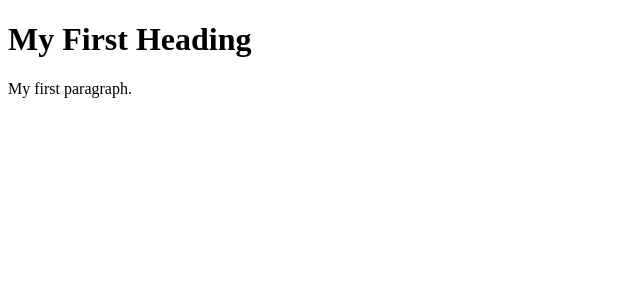
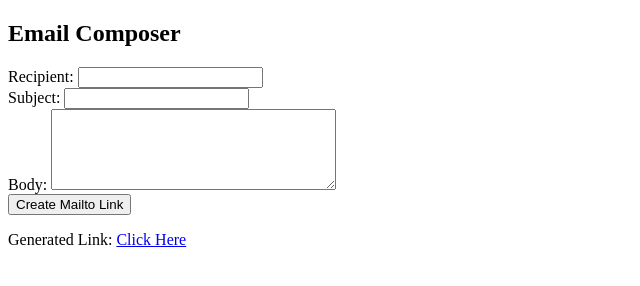
Before and after one commit to orzelig/FremontMail, a plain HTML site: page index.html in a window 1280 px wide. Shown: the whole page, without its empty margins (0-640 px from the left). Drawn offline with Linux system fonts and the light colour scheme.

Commit message:
Update index.html

```diff
--- a/index.html
+++ b/index.html
@@ -1,10 +1,52 @@
 <!DOCTYPE html>
-<html>
+<html lang="en">
+<head>
+    <meta charset="UTF-8">
+    <meta name="viewport" content="width=device-width, initial-scale=1.0">
+    <title>Email Composer</title>
+</head>
 <body>
 
-<h1>My First Heading</h1>
+    <h2>Email Composer</h2>
 
-<p>My first paragraph.</p>
+    <!-- Form for email details -->
+    <form id="emailForm">
+        <div>
+            <label for="recipient">Recipient:</label>
+            <input type="email" id="recipient" name="recipient">
+        </div>
+        <div>
+            <label for="subject">Subject:</label>
+            <input type="text" id="subject" name="subject">
+        </div>
+        <div>
+            <label for="body">Body:</label>
+            <textarea id="body" name="body" rows="5" cols="33"></textarea>
+        </div>
+        <button type="button" onclick="generateMailto()">Create Mailto Link</button>
+    </form>
+
+    <!-- Display the generated mailto link -->
+    <p>Generated Link: <a id="mailtoLink" href="#">Click Here</a></p>
+
+    <script>
+        function generateMailto() {
+            // Get form values
+            var recipient = document.getElementById('recipient').value;
+            var subject = document.getElementById('subject').value;
+            var body = document.getElementById('body').value;
+
+            // Encode subject and body to ensure the URL is valid
+            subject = encodeURIComponent(subject);
+            body = encodeURIComponent(body);
+
+            // Create the mailto link
+            var link = 'mailto:' + recipient + '?subject=' + subject + '&body=' + body;
+
+            // Set the href of the mailto link
+            document.getElementById('mailtoLink').href = link;
+        }
+    </script>
 
 </body>
 </html>
```
